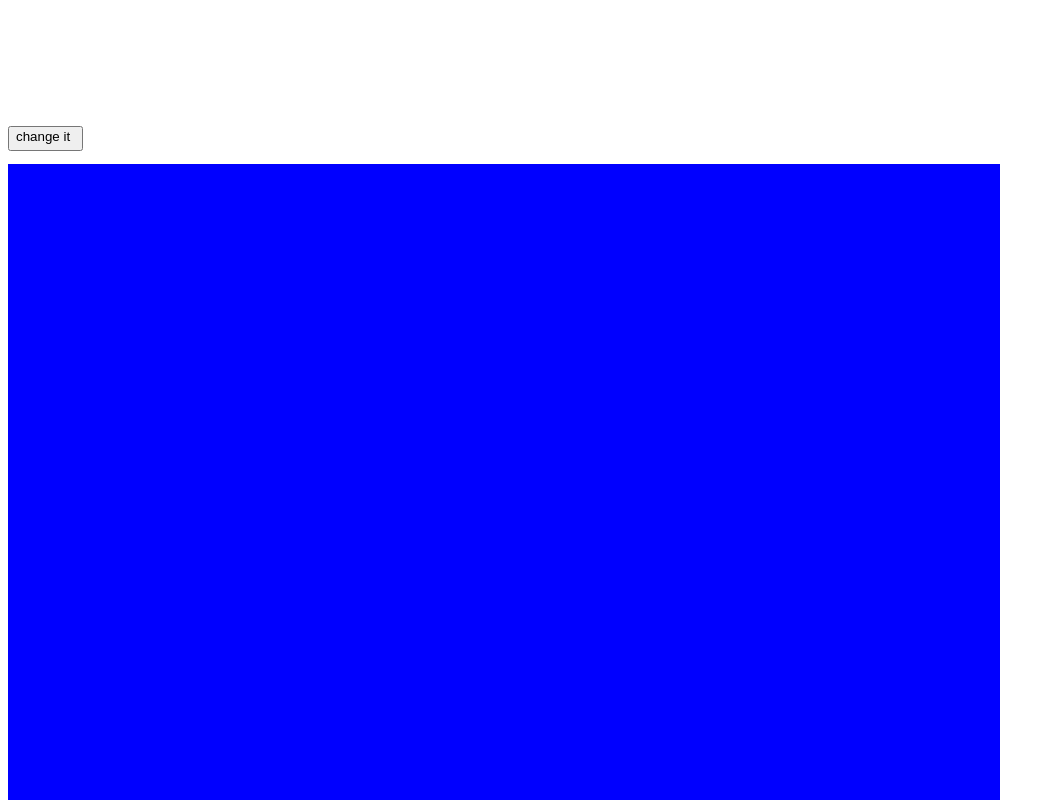
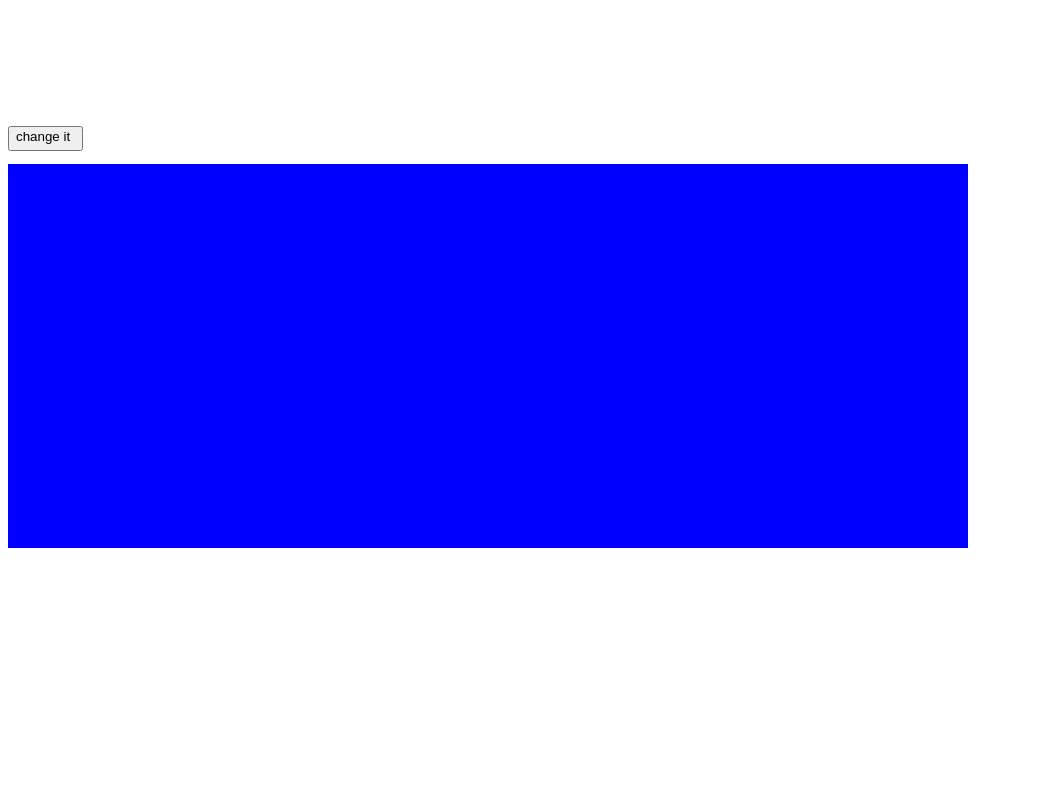
Before and after one commit to hernandrewz/etch, a plain HTML site: page index.html in a window 1280 px wide. Shown: the top 800 px of the page, without its empty margins (0-1055 px from the left). Drawn offline with Linux system fonts and the light colour scheme.

Commit message:
alter width of container to 960 px, removed padding from grid items, add 1fr to root in css to get cells to adhere to 960px container, add postion relative to containerID along with fixed witdth  and auto height

```diff
--- a/stylesheet.css
+++ b/stylesheet.css
@@ -1,16 +1,15 @@
 :root {
-    --grid-cols: 1;
-    --grid-rows: 1;
+    --grid-cols: 1, 1fr ;
+    --grid-rows: 1, 1fr;
 }
 
 .grid-item {
-    padding: 1em;
+    padding: 0;
     border-style: solid;
     border-color: crimson;
     text-align: center;
     background-color: orange;
     opacity: 0;
-
 
 
 
@@ -23,8 +22,9 @@
     grid-template-rows: repeat(var(--grid-rows), 1fr);
     grid-template-columns: repeat(var(--grid-cols), 1fr);
 ;  background-color: blue;
-    height: max-content;
-    width: max-content;
+    height: auto;
+    width: 960px;
+    position: relative;
 }
 
 
```
Also changed, not shown: myscript.js (line endings or trailing spaces).
